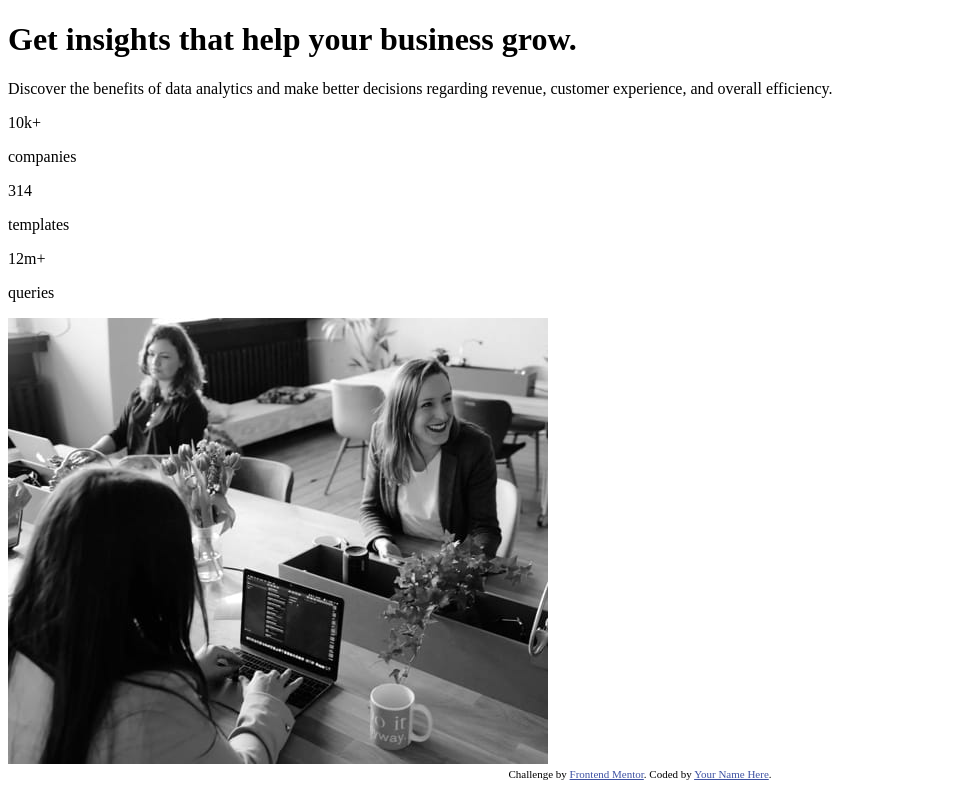
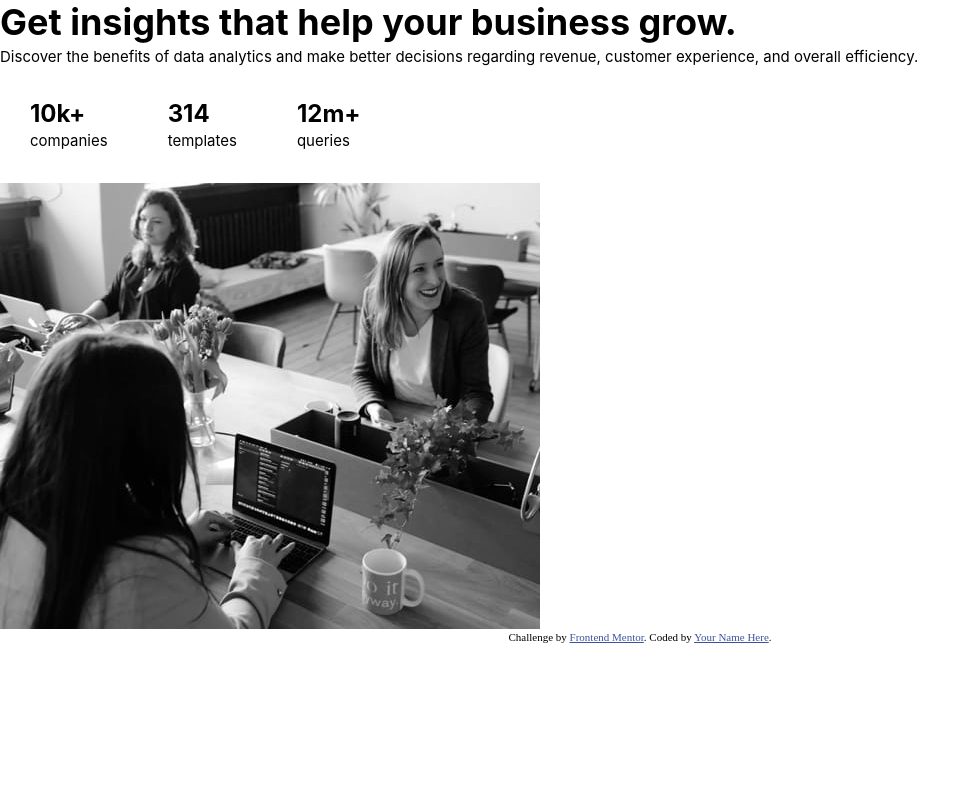
Before and after one commit to codenithin/stats-preview-card-component-main, a plain HTML site: page index.html in a window 1280 px wide. Shown: the whole page, without its empty margins (0-980 px from the left). Drawn offline with Linux system fonts and the light colour scheme.

Commit message:
CSS restructured

```diff
--- a/style.css
+++ b/style.css
@@ -3,8 +3,101 @@
     box-sizing: border-box;
 }
 
-.container {
+/* Font Import */
+
+
+  @import url('https://fonts.googleapis.com/css2?family=Inter:wght@400;700&family=Lexend+Deca&display=swap');
+
+/* CSS Mini Reset  */
+
+/*
+  1. Use a more-intuitive box-sizing model.
+*/
+*, *::before, *::after {
+    box-sizing: border-box;
+  }
+  /*
+    2. Remove default margin
+  */
+  * {
+    margin: 0;
+  }
+  /*
+    3. Allow percentage-based heights in the application
+  */
+  html, body {
+    height: 100%;
+  }
+  /*
+    Typographic tweaks!
+    4. Add accessible line-height
+    5. Improve text rendering
+  */
+  body {
+    line-height: 1.5;
+    -webkit-font-smoothing: antialiased;
+  }
+  /*
+    6. Improve media defaults
+  */
+  img, picture, video, canvas, svg {
+    display: block;
+    max-width: 100%;
+  }
+  /*
+    7. Remove built-in form typography styles
+  */
+  input, button, textarea, select {
+    font: inherit;
+  }
+  /*
+    8. Avoid text overflows
+  */
+  p, h1, h2, h3, h4, h5, h6 {
+    overflow-wrap: break-word;
+  }
+  /*
+    9. Create a root stacking context
+  */
+  #root, #__next {
+    isolation: isolate;
+  }
+
+  /* Local CSS */
+
+h1 {
+        font-family: 'Inter';
+        font-style: normal;
+        font-weight: 700;
+        font-size: 36px;
+        line-height: 44px;
+
+}
+
+p {
+        font-family: 'Inter';
+        font-style: normal;
+        font-weight: 400;
+        font-size: 15px;
+        line-height: 25px;
+
+}
+
+#stat1, #stat2,#stat3 {
+
+        font-family: 'Inter';
+        font-style: normal;
+        font-weight: 700;
+        font-size: 24px;
+        line-height: 29px;
+}
+
+.stat
+{
     display: flex;
-    justify-content: center;
-    align-items: center;
+
 }
+.stat1,.stat2,.stat3{
+
+    margin: 30px;
+}
```
